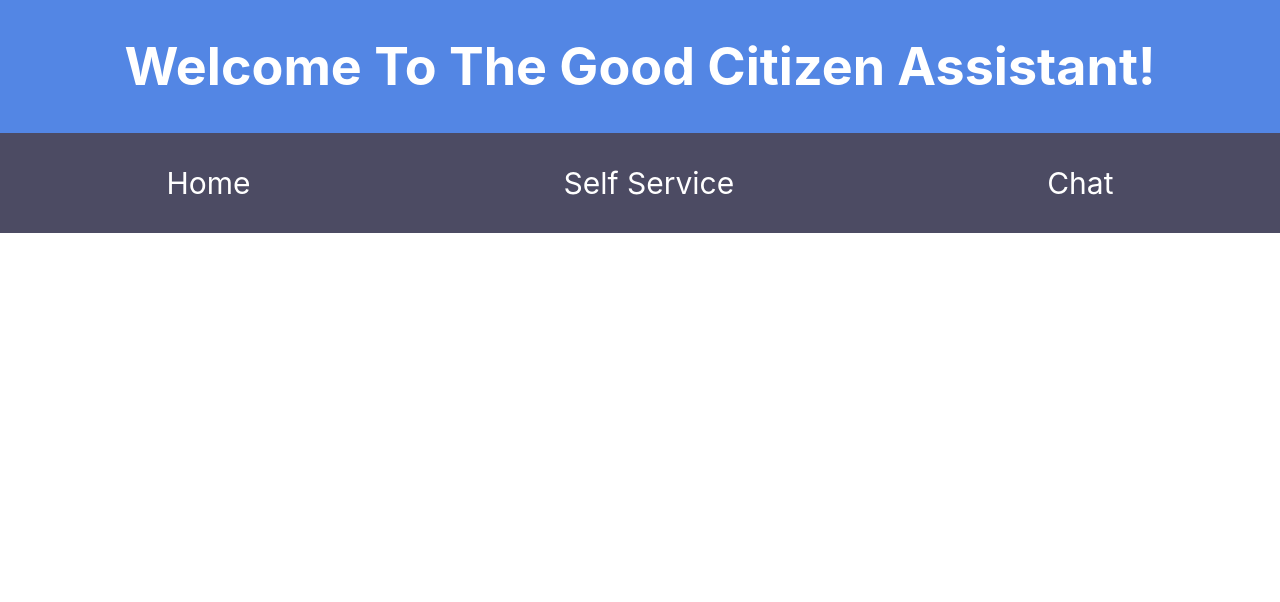
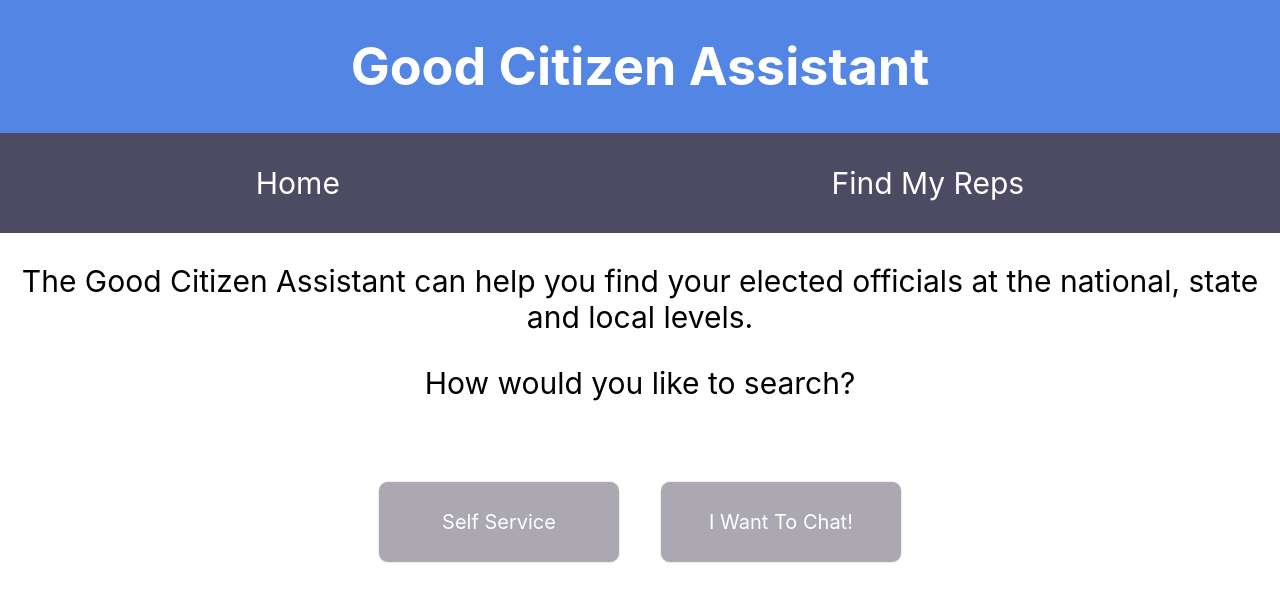
Before and after one commit to MelissaPastore/goodcitizen, a React (Create React App) app: page /reps in a window 1280 px wide. Shown: the top 602 px of the page. Built offline with nearby package versions, Linux system fonts and the light colour scheme; no server answers.

Commit message:
updated styling and component structure

```diff
--- a/src/App.css
+++ b/src/App.css
@@ -39,6 +39,7 @@
   vertical-align: middle;
   line-height: 10vh;
   text-decoration: none;
+  margin: 20px;
 }
 
 .navbar-link {
@@ -67,6 +68,17 @@ nav {
   height: 80px;
   padding: 5px;
   justify-content: space-around;
+}
+
+#rep-nav {
+  align-items: center;
+  color: #c0c0c0;
+  display: flex;
+  /* flex-direction: column; */
+  padding: 10px;
+  margin: 50px;
+  justify-content: center;
+  height: 60%;
 }
 
 button {
@@ -123,3 +135,8 @@ button {
   height: 30px;
   width: 30px;
 }
+
+#home-img {
+  height: 80%;
+  width: 100%;
+}
--- a/src/Components/App.js
+++ b/src/Components/App.js
@@ -4,12 +4,13 @@ import Form from "./Form";
 import Watson from "./Watson";
 import Welcome from "./Welcome";
 import Navbar from "./Navbar";
+import FindMyReps from "./FindMyReps";
 
 function App() {
   return (
     <div className="App">
       <header className="App-header">
-        <h1>Welcome To The Good Citizen Assistant!</h1>
+        <h1>Good Citizen Assistant</h1>
       </header>
       <Navbar />
       <div>
@@ -17,6 +18,7 @@ function App() {
           <Route exact path="/selfservice" component={Form} />
           <Route exact path="/watson" component={Watson} />
           <Route exact path="/" component={Welcome} />
+          <Route exact path="/reps" component={FindMyReps} />
         </Switch>
       </div>
     </div>
--- /dev/null
+++ b/src/Components/FindMyReps.js
@@ -0,0 +1,28 @@
+import React from "react";
+import { Link } from "react-router-dom";
+
+class FindMyReps extends React.Component {
+  render() {
+    return (
+      <div>
+        <p>
+          The Good Citizen Assistant can help you find your elected officials at
+          the national, state and local levels.
+        </p>
+        <p>How would you like to search?</p>
+        <div>
+          <nav id="rep-nav">
+            <Link className="nav-link" to="/selfservice">
+              Self Service
+            </Link>
+            <Link className="nav-link" to="watson">
+              I Want To Chat!
+            </Link>
+          </nav>
+        </div>
+      </div>
+    );
+  }
+}
+
+export default FindMyReps;
--- a/src/Components/Navbar.js
+++ b/src/Components/Navbar.js
@@ -8,11 +8,8 @@ function Navbar() {
         <Link className="navbar-link" to="/">
           Home
         </Link>
-        <Link className="navbar-link" to="/selfservice">
-          Self Service
-        </Link>
-        <Link className="navbar-link" to="/watson">
-          Chat
+        <Link className="navbar-link" to="/reps">
+          Find My Reps
         </Link>
       </nav>
     </div>
--- a/src/Components/Welcome.js
+++ b/src/Components/Welcome.js
@@ -1,27 +1,11 @@
-import { Link } from "react-router-dom";
-
 const Welcome = () => {
   return (
     <div>
-      <p>
-        The Good Citizen Assistant can help you find your elected officials at
-        the national, state and local levels.
-      </p>
-      <p>How would you like to search?</p>
-      <div id="nav">
-        <nav>
-          <Link className="nav-link" to="/selfservice">
-            Self Service
-          </Link>
-          <Link className="nav-link" to="watson">
-            I Want To Chat!
-          </Link>
-        </nav>
-        <img
-          alt="statue-of-liberty"
-          src="https://images.unsplash.com/photo-1573434490486-3cab65054136?ixid=MXwxMjA3fDB8MHxwaG90by1wYWdlfHx8fGVufDB8fHw%3D&ixlib=rb-1.2.1&auto=format&fit=crop&w=676&q=80"
-        />
-      </div>
+      <img
+        id="home-img"
+        alt="statue-of-liberty"
+        src="https://images.unsplash.com/photo-1573434490486-3cab65054136?ixid=MXwxMjA3fDB8MHxwaG90by1wYWdlfHx8fGVufDB8fHw%3D&ixlib=rb-1.2.1&auto=format&fit=crop&w=676&q=80"
+      />
     </div>
   );
 };
```
Also changed, not shown: src/Components/Form.js (+0 -19 lines), 1 other file (tests, documents, lock files or other folders).
